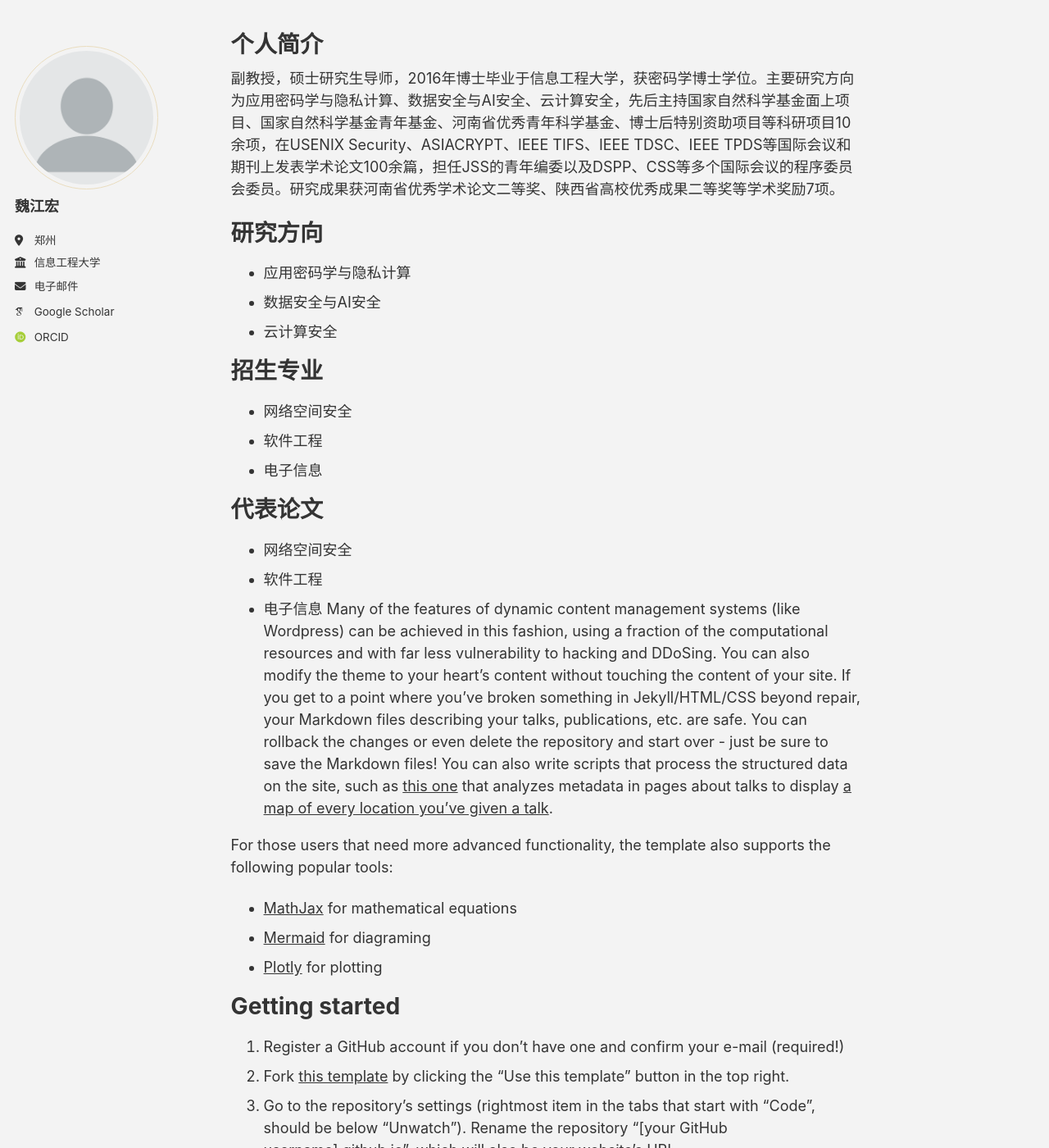
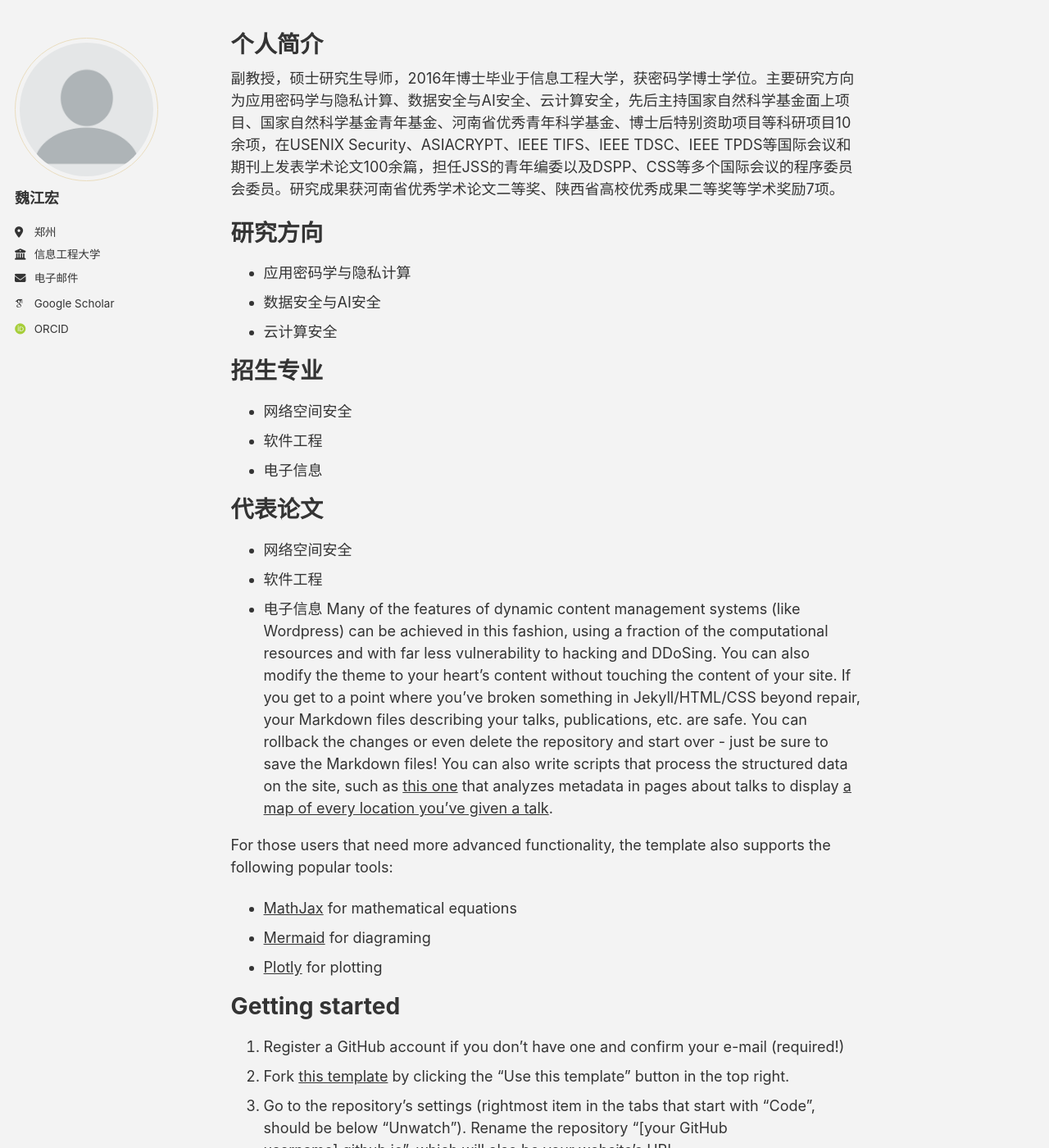
Before and after one commit to jhw-crypt/jhw-crypt.github.io, a Jekyll site: the page built from _pages/about.md, in a window 1280 px wide and 1400 px high. Shown: the whole window at 82% size. Built offline with Jekyll 4.4.1, drawn with Linux system fonts in a browser that asks for light colours; some web fonts are replaced; a script bundle is joined from its source files by our own code; library files that are not in the unit come from our copies.

Commit message:
Update main.scss

```diff
--- a/assets/css/main.scss
+++ b/assets/css/main.scss
@@ -58,7 +58,7 @@
 
 /* 3. 如果左侧边栏（头像部分）太靠下，也让它上移 */
 .sidebar {
-  margin-top: -50px !important; /* 根据视觉效果微调这个数值 */
+  margin-top: -60px !important; /* 根据视觉效果微调这个数值 */
 }
 /* 完全隐藏网页底部栏 */
 .page__footer,
```
